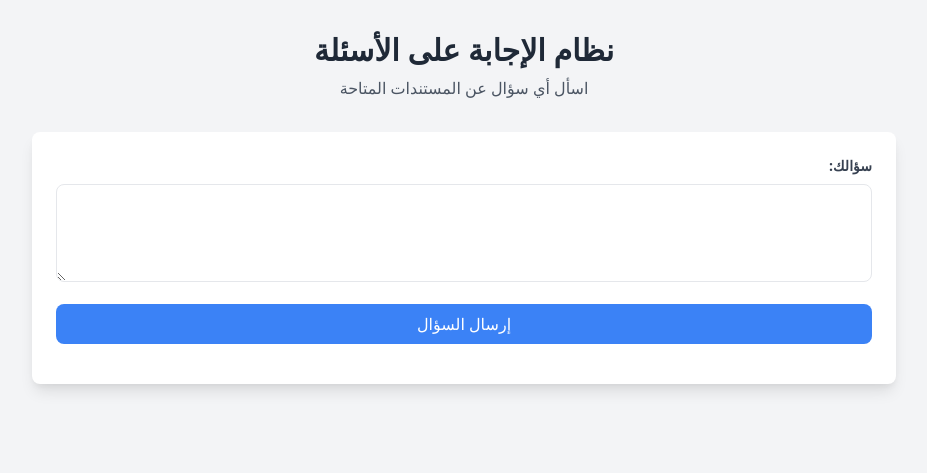
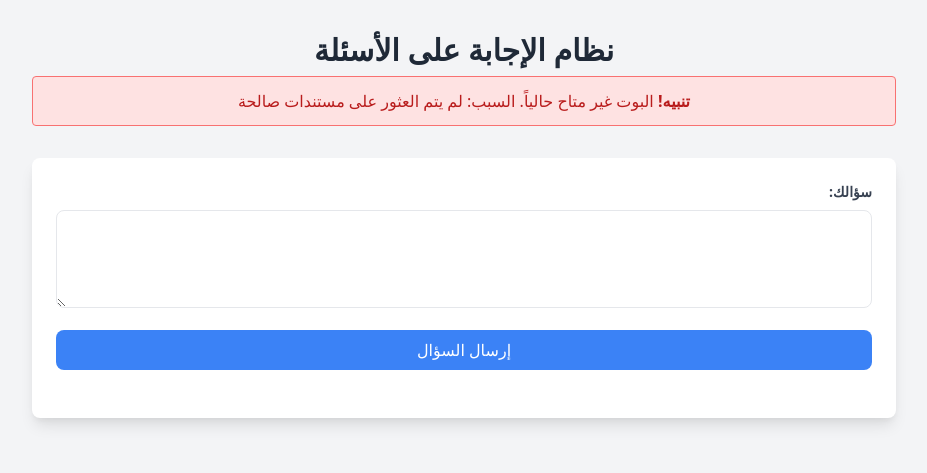
Before and after one commit to raspybd/ai_bot, a Flask app: page / in a window 1280 px wide. Shown: the top 473 px of the page, without its empty margins (176-1103 px from the left). Run offline with Flask 2, Linux system fonts and the light colour scheme.

Commit message:
Update index.html

```diff
--- a/templates/index.html
+++ b/templates/index.html
@@ -5,27 +5,21 @@
     <meta name="viewport" content="width=device-width, initial-scale=1.0">
     <title>نظام الإجابة على الأسئلة</title>
     <link href="https://cdnjs.cloudflare.com/ajax/libs/tailwindcss/2.2.19/tailwind.min.css" rel="stylesheet">
-    <style>
-        body {
-            font-family: system-ui, -apple-system, sans-serif;
-        }
-        .loading {
-            display: none;
-        }
-        .loading.active {
-            display: block;
-        }
-    </style>
 </head>
 <body class="bg-gray-100">
     <div class="container mx-auto px-4 py-8 max-w-4xl">
         <header class="text-center mb-8">
             <h1 class="text-3xl font-bold text-gray-800 mb-2">نظام الإجابة على الأسئلة</h1>
-            <p class="text-gray-600">اسأل أي سؤال عن المستندات المتاحة</p>
+            {% if bot_status != "ready" %}
+            <div class="bg-red-100 border border-red-400 text-red-700 px-4 py-3 rounded relative mb-4">
+                <strong class="font-bold">تنبيه!</strong>
+                <span class="block sm:inline">البوت غير متاح حالياً. السبب: {{ bot_status }}</span>
+            </div>
+            {% endif %}
         </header>
 
         <div class="bg-white rounded-lg shadow-lg p-6 mb-6">
-            <form id="questionForm" class="mb-4">
+            <form method="POST" action="/" class="mb-6">
                 <div class="mb-4">
                     <label for="question" class="block text-gray-700 text-sm font-bold mb-2">سؤالك:</label>
                     <textarea
@@ -34,93 +28,61 @@
                         class="w-full p-3 border rounded-lg focus:outline-none focus:border-blue-500"
                         rows="3"
                         required
-                    ></textarea>
+                    >{{ question or '' }}</textarea>
                 </div>
                 <button
                     type="submit"
                     class="w-full bg-blue-500 text-white py-2 px-4 rounded-lg hover:bg-blue-600 transition duration-200"
+                    {% if bot_status != "ready" %}disabled{% endif %}
                 >
                     إرسال السؤال
                 </button>
             </form>
 
-            <div class="loading text-center py-4" id="loadingIndicator">
-                <div class="inline-block animate-spin rounded-full h-8 w-8 border-4 border-blue-500 border-t-transparent"></div>
-                <p class="text-gray-600 mt-2">جاري معالجة سؤالك...</p>
+            {% if error %}
+            <div class="bg-red-100 border border-red-400 text-red-700 px-4 py-3 rounded relative mb-4">
+                {{ error }}
             </div>
+            {% endif %}
 
-            <div id="response" class="hidden">
-                <div class="mb-4">
-                    <h2 class="text-lg font-bold text-gray-800 mb-2">الإجابة:</h2>
-                    <div id="answer" class="text-gray-700 bg-gray-50 rounded-lg p-4"></div>
-                </div>
-
-                <div class="mt-6">
-                    <h2 class="text-lg font-bold text-gray-800 mb-2">المصادر:</h2>
-                    <div id="sources" class="space-y-4"></div>
+            {% if answer %}
+            <div class="mb-6">
+                <h2 class="text-lg font-bold text-gray-800 mb-2">الإجابة:</h2>
+                <div class="bg-gray-50 rounded-lg p-4 text-gray-700">
+                    {{ answer }}
                 </div>
             </div>
+            {% endif %}
+
+            {% if sources %}
+            <div class="mt-6">
+                <h2 class="text-lg font-bold text-gray-800 mb-2">المصادر:</h2>
+                <div class="space-y-4">
+                    {% for source in sources %}
+                    <div class="bg-gray-50 rounded-lg p-4">
+                        <p class="font-bold mb-2">مصدر {{ loop.index }}:</p>
+                        <p class="text-gray-700">{{ source.content }}</p>
+                        {% if source.metadata %}
+                        <div class="mt-2 text-sm text-gray-600">
+                            {% for key, value in source.metadata.items() %}
+                            <p>{{ key }}: {{ value }}</p>
+                            {% endfor %}
+                        </div>
+                        {% endif %}
+                    </div>
+                    {% endfor %}
+                </div>
+            </div>
+            {% endif %}
         </div>
     </div>
 
     <script>
-        document.getElementById('questionForm').addEventListener('submit', async (e) => {
-            e.preventDefault();
-
-            const question = document.getElementById('question').value.trim();
-            if (!question) return;
-
-            // Show loading, hide response
-            document.getElementById('loadingIndicator').classList.add('active');
-            document.getElementById('response').classList.add('hidden');
-
-            try {
-                const formData = new FormData();
-                formData.append('question', question);
-
-                const response = await fetch('/api/ask', {
-                    method: 'POST',
-                    body: formData
-                });
-
-                if (!response.ok) {
-                    throw new Error(`خطأ: ${response.statusText}`);
-                }
-
-                const data = await response.json();
-
-                // Update UI with response
-                document.getElementById('answer').textContent = data.answer;
-
-                const sourcesContainer = document.getElementById('sources');
-                sourcesContainer.innerHTML = '';
-
-                data.sources.forEach((source, index) => {
-                    const sourceElement = document.createElement('div');
-                    sourceElement.className = 'bg-gray-50 rounded-lg p-4';
-
-                    sourceElement.innerHTML = `
-                        <p class="font-bold mb-2">مصدر ${index + 1}:</p>
-                        <p class="text-gray-700">${source.content}</p>
-                        ${source.metadata ? `
-                            <div class="mt-2 text-sm text-gray-600">
-                                <p>المصدر: ${source.metadata.source || 'غير محدد'}</p>
-                            </div>
-                        ` : ''}
-                    `;
-
-                    sourcesContainer.appendChild(sourceElement);
-                });
-
-                // Show response
-                document.getElementById('response').classList.remove('hidden');
-
-            } catch (error) {
-                alert(`حدث خطأ: ${error.message}`);
-            } finally {
-                // Hide loading
-                document.getElementById('loadingIndicator').classList.remove('active');
-            }
+        // Auto-resize textarea
+        const textarea = document.querySelector('textarea');
+        textarea.addEventListener('input', function() {
+            this.style.height = 'auto';
+            this.style.height = this.scrollHeight + 'px';
         });
     </script>
 </body>
```
